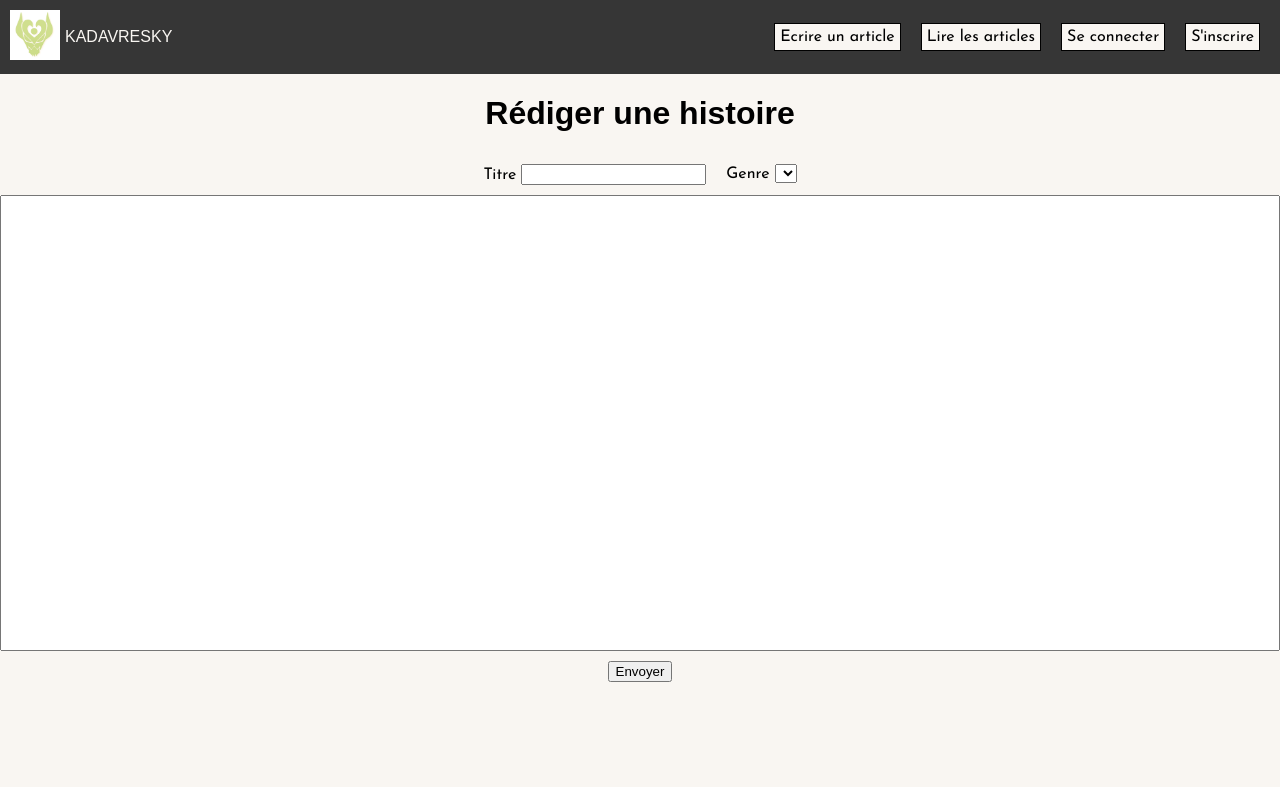
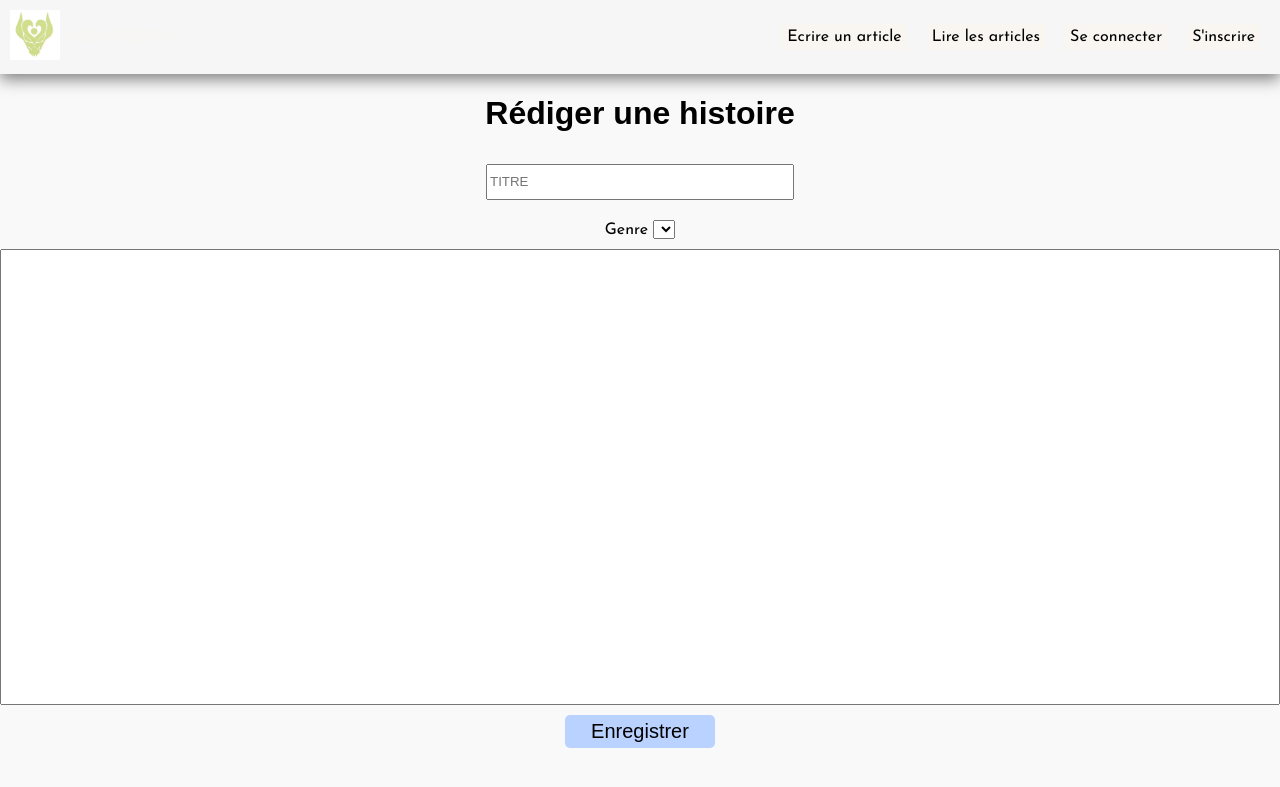
Before and after one commit to CooperPeaks/cadavre-exquis, a Node project: template views/story_create.hbs in a window 1280 px wide. Shown: the top 787 px of the page. Run offline with Node 20 templates, Linux system fonts and the light colour scheme; the template is opened without the code that fills it, so the values that code supplies are empty; some libraries are stand-ins or nearby versions; some web fonts are replaced.

Commit message:
css define 1

```diff
--- a/assets/css/style.css
+++ b/assets/css/general.css
@@ -3,20 +3,20 @@ body {
     margin: 0;
     padding: 0;
     font-family: "Josefin Sans", sans-serif;
-    background-color: #F9F6F2;
+    background-color: #F9F9F9;
 }
 
 h1 {
     font-family: "Federo", sans-serif;
 }
-
 /******************************************* Navbar **********************************************************/
 nav {
     display: flex;
     justify-content: space-between;
-    background-color: #363636;
+    background-color: #F6F6F6;
     color: #F9F6F2;
     padding: 10px;
+    box-shadow: 0 5px 15px rgba(0, 0, 0, 0.5);
 }
 
 .logo-container {
@@ -26,6 +26,7 @@ nav {
 
 .logo-container img {
     height: 50px;
+    cursor: pointer;
 }
 
 .logo-title {
@@ -42,88 +43,14 @@ nav {
     text-decoration: none;
     color: black;
     background-color: #F9F6F2;
+    /* border: 1px solid black; */
+    padding: 5px;
     margin: 10px;
-    padding: 5px;
-    border: 1px solid black;
+    cursor: pointer;
 }
 
 .links-container a:hover {
-    background-color: #363636;
-    color: #F9F6F2;
-    border: 1px solid #F9F6F2;
-}
-
-/*********************************************************************** Home *********************************************/
-/******************** Main Pannel ******************/
-.intro-pannel {
-    padding: 20px;
-    display: flex;
-    justify-content: space-around;
-}
-
-.intro-pic img {
-    width: 600px;
-}
-
-/* Read Pannel */
-.read-pannel {
-    display: flex;
-    flex-direction: column;
-    justify-content: center;
-    align-items: center;
-}
-
-.read-pannel .col-1 {
-    display: flex;
-    flex-direction: column;
-    align-items: center;
-}
-
-.read-pannel img {
-    width: 300px;
-}
-
-.read-pannel .col-2 {
-    display: flex;
-    align-items: center;
-}
-
-/*********************************************** Story Create *****************************************************************/
-/* Title */
-.page-title {
-    display: flex;
-    justify-content: center;
-}
-
-/* Inputs */
-.article-title {
-    margin: 10px;
-}
-
-.article-genre {
-    margin: 10px
-}
-
-/* Text-Area */
-.article-content {
-    display: flex;
-    justify-content: center;
-}
-
-.story-attributes {
-    display: flex;
-    justify-content: center;
-}
-
-textarea {
-    resize: none;
-}
-
-/* Button */
-.send-button {
-    margin: 10px;
-    display: flex;
-    justify-content: center;
+    text-decoration: underline;
 }
 
 /******************************************* Story List *********************************************************************/
--- /dev/null
+++ b/assets/css/story_create.css
@@ -0,0 +1,59 @@
+/* Title */
+.page-title {
+    display: flex;
+    justify-content: center;
+}
+
+/* Story Attribute */
+.story-attributes {
+    display: flex;
+    flex-direction: column;
+    align-items: center;
+    justify-content: center;
+    /* justify-content: center; */
+}
+
+/* Story Inputs */
+.article-title {
+    margin: 10px;
+}
+
+.input-title {
+    width: 300px;
+    height: 30px;
+}
+
+.article-genre {
+    margin: 10px
+}
+
+/* Text-Area */
+.article-content {
+    display: flex;
+    justify-content: center;
+}
+
+textarea {
+    resize: none;
+}
+
+/* Button */
+.send-button {
+    margin: 10px;
+    display: flex;
+    justify-content: center;
+}
+
+.send-button button {
+    background-color: #BAD2FF;
+    border: none;
+    border-radius: 5px;
+    padding: 5px;
+    cursor: pointer;
+    width: 150px;
+    font-size: 20px;
+}
+
+.send-button button:hover {
+    background-color: #a8c6ff;
+}
--- a/assets/css/test.css
+++ /dev/null
@@ -1,3 +0,0 @@
-.log-container {
-    background-color: aqua;
-}
--- a/assets/js/storyCreate_check.js
+++ b/assets/js/storyCreate_check.js
@@ -4,7 +4,9 @@
 //     console.log('hello');
 // })
 
-function StoryCheck() {
+function StoryCheck(event) {
+    event.preventDefault() // Empêcher le rechargement de la page
+
     let storyTitle = document.getElementById('title').value.trim()
     let storyContent = document.getElementById('articleContent').value.trim()
 
@@ -14,4 +16,12 @@ function StoryCheck() {
     else if (storyContent.length < 2) {
         alert("Le contenu de votre histoire doit comporter au moins x mots")
     }
+    else {
+        // Si les vérifications sont réussies, vous pouvez soumettre le formulaire
+        // Vous pouvez accéder au formulaire avec event.target et utiliser submit()
+        event.target.submit()
+    }
 }
+
+// Ajoutez un écouteur d'événements sur le formulaire pour appeler StoryCheck() lorsqu'il est soumis
+document.querySelector('form').addEventListener('submit', StoryCheck);
--- a/server.js
+++ b/server.js
@@ -30,7 +30,6 @@ app.set('view engine', 'hbs')
 app.use('/css', express.static(path.join(__dirname, 'assets/css')))
 app.use('/js', express.static(path.join(__dirname, 'assets/js')))
 app.use('/pictures', express.static(path.join(__dirname, 'views/pictures')))
-// For specific css
 
 try {
     config.sequelize.authenticate();
--- a/views/home.hbs
+++ b/views/home.hbs
@@ -24,7 +24,7 @@
 
         </p> --}}
         <h2>Découvrez l'art de l'écriture collaborative, où chaque contribution façonne une histoire unique</h2>
-        <button><a href="/story/create">Commencer !</a></button>
+        <a href="/story/create" class="home-link">Commencer !</a>
     </div>
 </div>
 
@@ -35,6 +35,6 @@
     </div>
     <div class="col-2">
         <img src="/pictures/logo145.webp" alt="">
-        <button><a href="/story/list">Lire</a></button>
+        <a href="/story/list" class="home-link">Lire</a>
     </div>
 </div>
--- a/views/partials/head.hbs
+++ b/views/partials/head.hbs
@@ -11,8 +11,10 @@
     <link
         href="https://fonts.googleapis.com/css2?family=Federo&family=Josefin+Sans:ital,wght@0,100..700;1,100..700&display=swap"
         rel="stylesheet">
-    <link rel="stylesheet" href="/css/style.css">
-    <link rel="stylesheet" href="/css/test.css">
+    <link rel="stylesheet" href="/css/general.css">
+    <link rel="stylesheet" href="/css/home.css">
+    <link rel="stylesheet" href="/css/story_create.css">
+
 </head>
 
 <body>
--- a/views/story_create.hbs
+++ b/views/story_create.hbs
@@ -5,8 +5,7 @@
 <form action="/story/create" method="post" onsubmit="StoryCheck()">
     <div class="story-attributes">
         <div class="article-title">
-            <label for="title">Titre</label>
-            <input type="text" id="title" name="title">
+            <input type="text" id="title" name="title" placeholder="TITRE" class="input-title">
         </div>
 
         <div class="article-genre">
@@ -24,7 +23,7 @@
     </div>
 
     <div class="send-button">
-        <button type="submit">Envoyer</button>
+        <button type="submit">Enregistrer</button>
     </div>
 </form>
 
```
Also changed, not shown: assets/css/home.css (added, +49 -0 lines), views/story_list.hbs (+7 -3 lines), api/models/storyModel.js (line endings or trailing spaces), assets/css/story_list.css (added).
